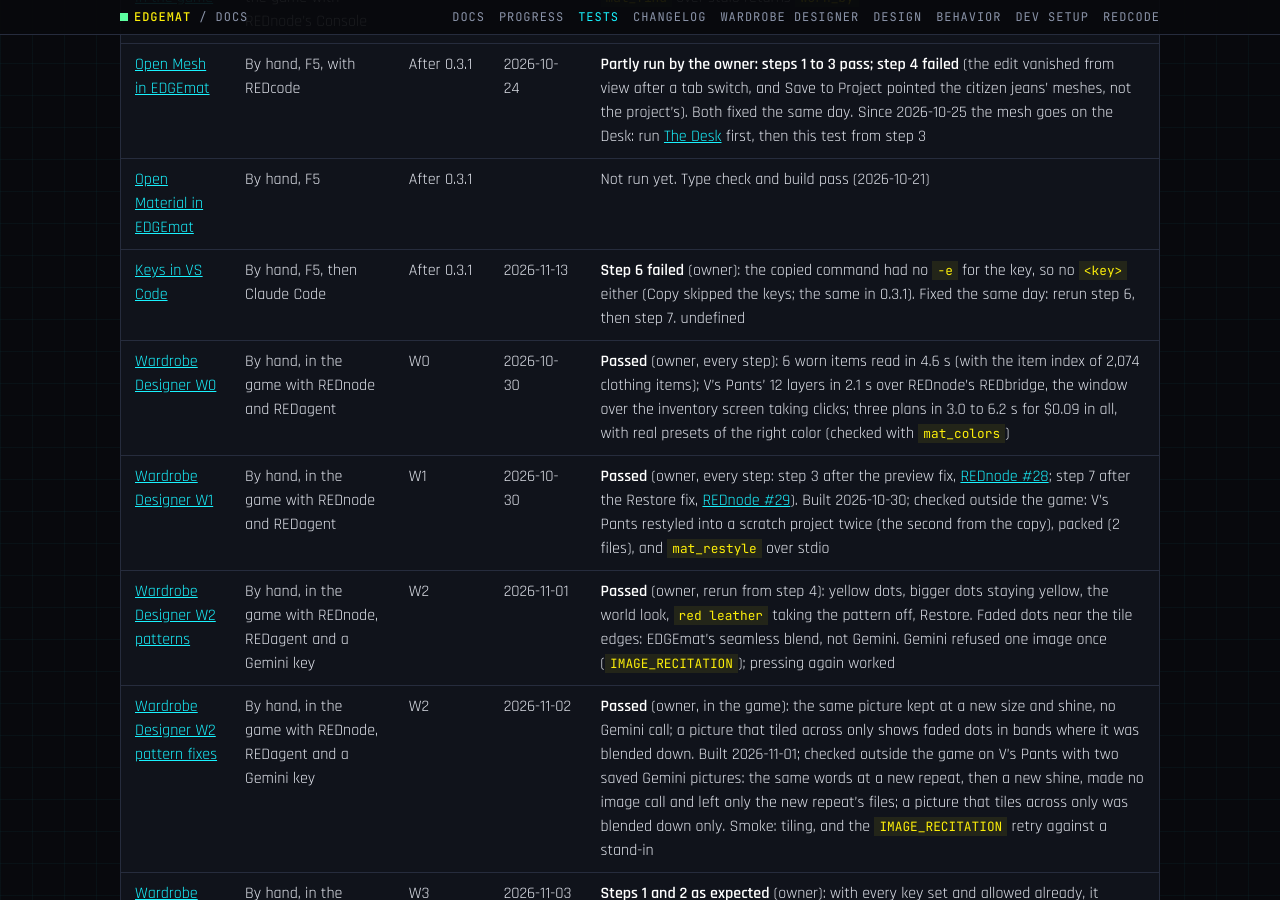
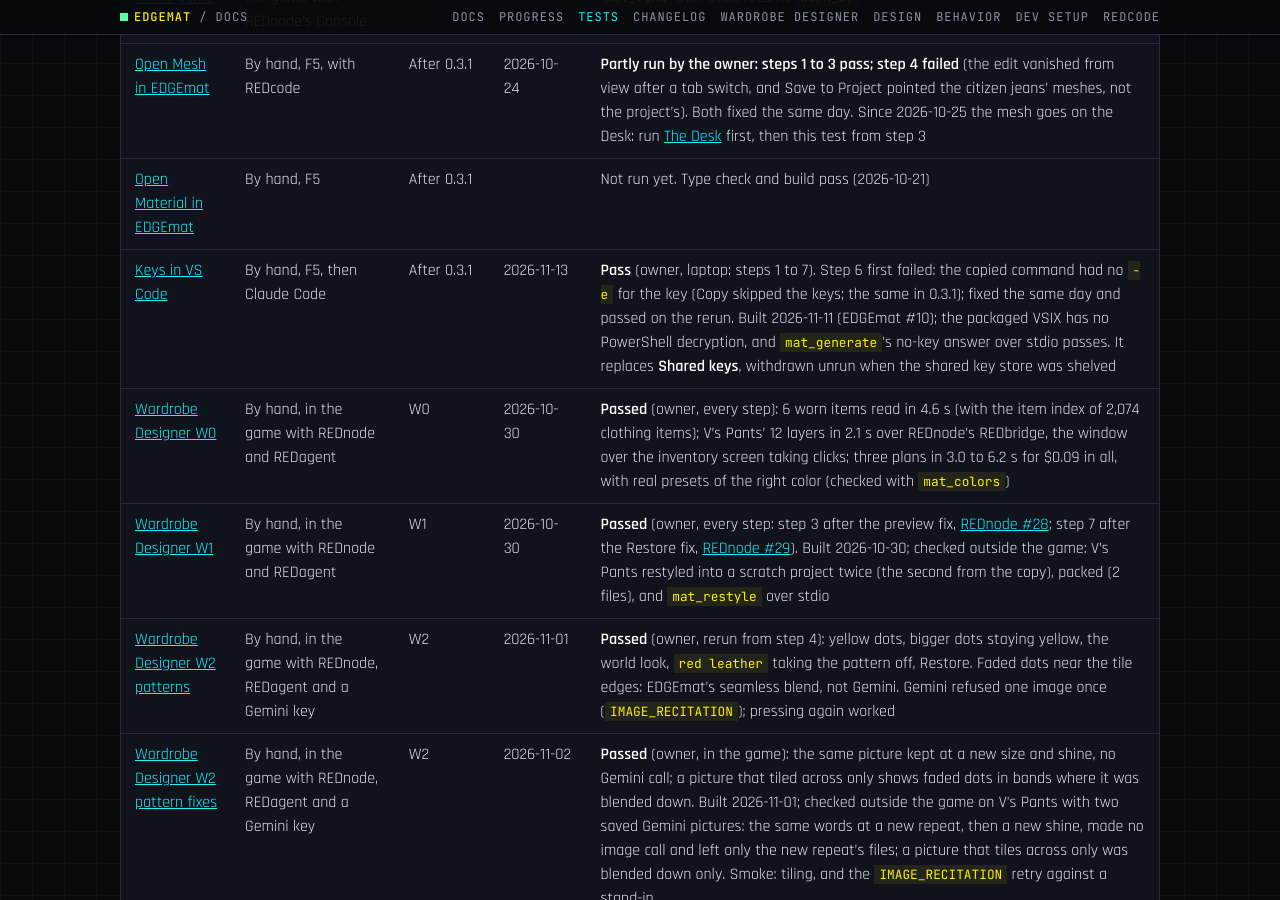
Before and after one commit to Edgemodders/EDGEmat, a Jekyll site: the page built from docs/testing.md, in a window 1280 px wide and 900 px high, scrolled down 3393 px. Built offline with Jekyll 4.4.1, drawn with Linux system fonts in a browser that asks for light colours; our own code applies the rules of GitHub Pages for plain Markdown files.

Commit message:
Tests: Keys in VS Code passed, steps 1 to 7 (owner, laptop)
Co-Authored-By: Claude Opus 5.5 <noreply@anthropic.com>

```diff
--- a/docs/testing.md
+++ b/docs/testing.md
@@ -33,7 +33,7 @@ Last updated 2026-10-26.
 | [Which item: In the game](#which-item-in-the-game) | By hand, F5, then in the game with REDnode's Console | After 0.3.1 | | Not run yet. Built 2026-10-26; the smoke test checks the lookup on the slim-fits, and `mat_find` over stdio returns `worn_by` |
 | [Open Mesh in EDGEmat](#open-mesh-in-edgemat) | By hand, F5, with REDcode | After 0.3.1 | 2026-10-24 | **Partly run by the owner: steps 1 to 3 pass; step 4 failed** (the edit vanished from view after a tab switch, and Save to Project pointed the citizen jeans' meshes, not the project's). Both fixed the same day. Since 2026-10-25 the mesh goes on the Desk: run [The Desk](#the-desk) first, then this test from step 3 |
 | [Open Material in EDGEmat](#open-material-in-edgemat) | By hand, F5 | After 0.3.1 | | Not run yet. Type check and build pass (2026-10-21) |
-| [Keys in VS Code](#keys-in-vs-code) | By hand, F5, then Claude Code | After 0.3.1 | 2026-11-13 | **Step 6 failed** (owner): the copied command had no `-e` for the key, so no `<key>` either (Copy skipped the keys; the same in 0.3.1). Fixed the same day: rerun step 6, then step 7. undefined
+| [Keys in VS Code](#keys-in-vs-code) | By hand, F5, then Claude Code | After 0.3.1 | 2026-11-13 | **Pass** (owner, laptop: steps 1 to 7). Step 6 first failed: the copied command had no `-e` for the key (Copy skipped the keys; the same in 0.3.1); fixed the same day and passed on the rerun. Built 2026-11-11 (EDGEmat #10); the packaged VSIX has no PowerShell decryption, and `mat_generate`'s no-key answer over stdio passes. It replaces **Shared keys**, withdrawn unrun when the shared key store was shelved |
 | [Wardrobe Designer W0](#wardrobe-designer-w0) | By hand, in the game with REDnode and REDagent | W0 | 2026-10-30 | **Passed** (owner, every step): 6 worn items read in 4.6 s (with the item index of 2,074 clothing items); V's Pants' 12 layers in 2.1 s over REDnode's REDbridge, the window over the inventory screen taking clicks; three plans in 3.0 to 6.2 s for $0.09 in all, with real presets of the right color (checked with `mat_colors`) |
 | [Wardrobe Designer W1](#wardrobe-designer-w1) | By hand, in the game with REDnode and REDagent | W1 | 2026-10-30 | **Passed** (owner, every step: step 3 after the preview fix, [REDnode #28](https://github.com/Edgemodders/REDnode/issues/28); step 7 after the Restore fix, [REDnode #29](https://github.com/Edgemodders/REDnode/issues/29)). Built 2026-10-30; checked outside the game: V's Pants restyled into a scratch project twice (the second from the copy), packed (2 files), and `mat_restyle` over stdio |
 | [Wardrobe Designer W2 patterns](#wardrobe-designer-w2-patterns) | By hand, in the game with REDnode, REDagent and a Gemini key | W2 | 2026-11-01 | **Passed** (owner, rerun from step 4): yellow dots, bigger dots staying yellow, the world look, `red leather` taking the pattern off, Restore. Faded dots near the tile edges: EDGEmat's seamless blend, not Gemini. Gemini refused one image once (`IMAGE_RECITATION`); pressing again worked |
```
Also changed, not shown: CLAUDE.md (+1 -1 lines), docs/progress.md (+1 -1 lines).
